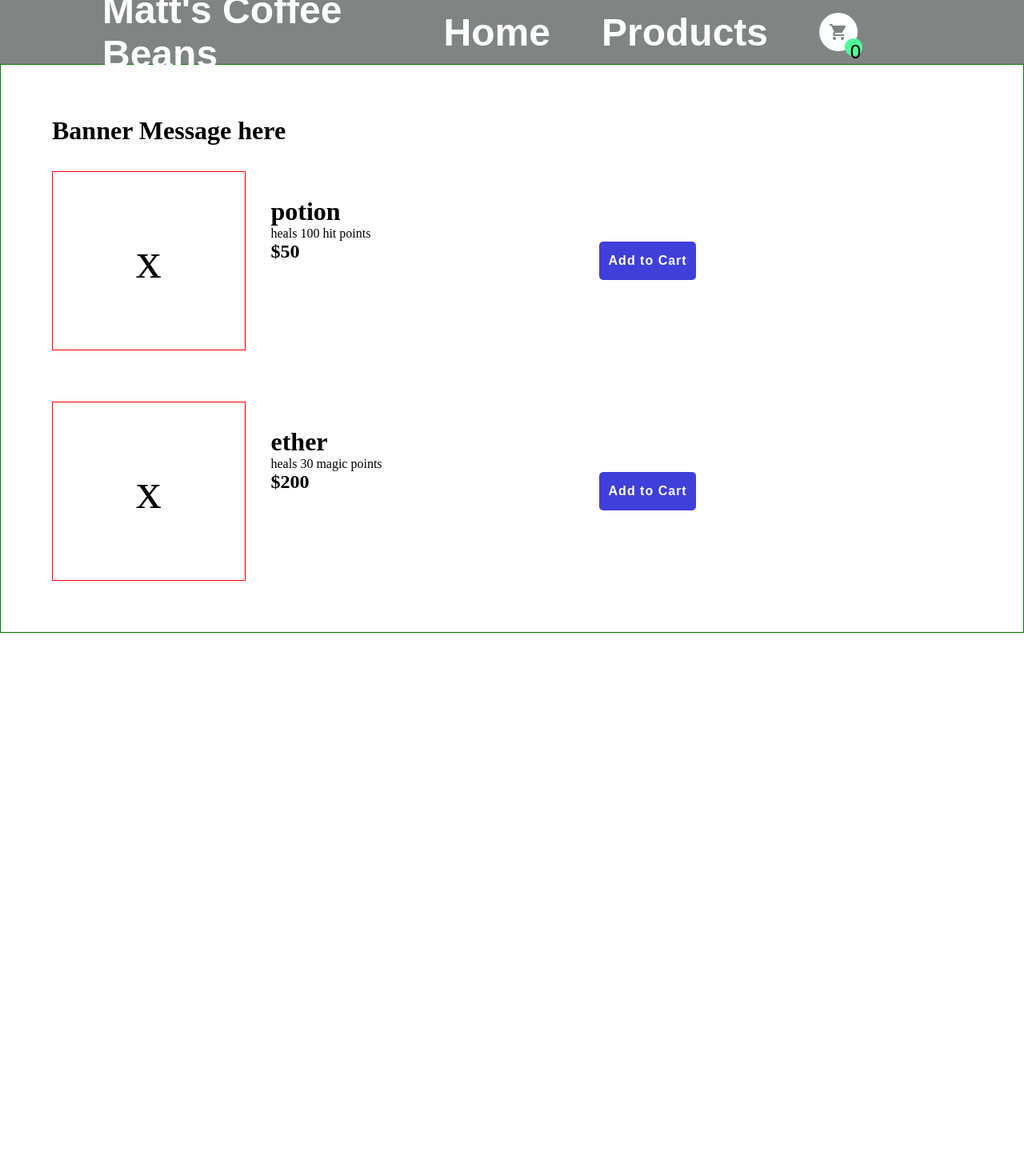
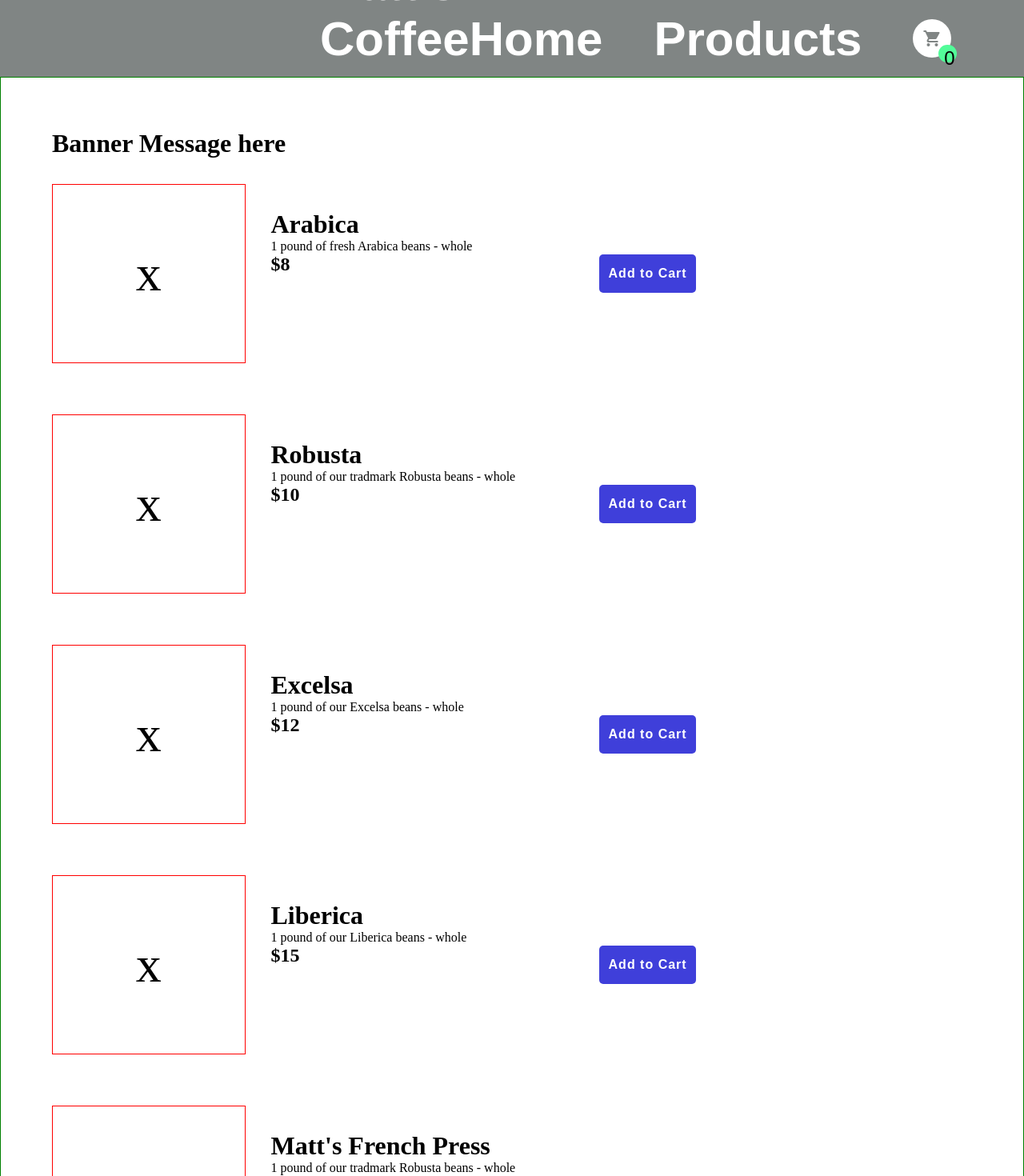
Before and after one commit to MatthewKissinger/shopping-cart, a React (Create React App) app: page /products in a window 1280 px wide. Shown: the top 1470 px of the page at 80% size. Before the commit the page ends 800 px from the top, so only its background shows below. Built offline with nearby package versions, Linux system fonts and the light colour scheme; a web font is replaced by a local one.

Commit message:
updated the data.js file to reflect coffee online shop items

```diff
--- a/src/App.js
+++ b/src/App.js
@@ -6,8 +6,6 @@ import Home from './components/Home';
 import Products from './components/Products';
 import ShoppingCart from "./components/ShoppingCart";
 
-
-// style the home landing page -- include a button to get to the product page
 // redesign the shopCard items to be on a 3 wide grid, and the flow of the card is in a column structure
 
 export default function App() {
--- a/src/data.js
+++ b/src/data.js
@@ -1,18 +1,46 @@
 const shopItemsData = [
     {
         id: "1",
-        name: "potion",
-        price: 50,
-        text: "heals 100 hit points",
+        name: "Arabica",
+        price: 8,
+        text: "1 pound of fresh Arabica beans - whole",
         quantity: 0
     },
     {
         id: "2",
-        name: "ether",
-        price: 200,
-        text: "heals 30 magic points",
+        name: "Robusta",
+        price: 10,
+        text: "1 pound of our tradmark Robusta beans - whole",
         quantity: 0
-    }
+    },
+    {
+        id: "3",
+        name: "Excelsa",
+        price: 12,
+        text: "1 pound of our Excelsa beans - whole",
+        quantity: 0
+    },
+    {
+        id: "4",
+        name: "Liberica",
+        price: 15,
+        text: "1 pound of our Liberica beans - whole",
+        quantity: 0
+    },
+    {
+        id: "5",
+        name: "Matt's French Press",
+        price: 25,
+        text: "1 pound of our tradmark Robusta beans - whole",
+        quantity: 0
+    },
+    {
+        id: "6",
+        name: "Matt's Aero Press",
+        price: 15,
+        text: "1 pound of our tradmark Robusta beans - whole",
+        quantity: 0
+    },
 ]
 
 export { shopItemsData };
--- a/src/styles/header.css
+++ b/src/styles/header.css
@@ -1,10 +1,10 @@
 header {
     font-family: 'Dongle', sans-serif;
-    font-size: 2rem;
+    font-size: 2.5rem;
     background-color: #808584;
     color: #fff;
-    height: 10vh;
-    padding: 2rem 8rem;
+    height: 12vh;
+    padding: 2rem 25rem;
     display: flex;
     align-items: center;
     justify-content: space-between;
@@ -19,7 +19,6 @@ header {
     display: flex;
     align-items: center;
     gap: 4rem;
-    padding-right: 5rem;
     list-style: none;
 }
 
--- a/src/styles/home.css
+++ b/src/styles/home.css
@@ -1,7 +1,8 @@
 .home-layout {
     font-family: 'Dongle', sans-serif;
     display: flex;
-    padding: 5rem 10rem;
+    margin-top: 5rem;
+    padding: 5rem 25rem;
     justify-content: space-between;
     height: 80vh;
 }
@@ -10,14 +11,13 @@
     display: flex;
     flex-direction: column;
     justify-content: space-between;
-    padding: 1rem;
-    height: 390px;
-    width: 42%;
+    height: 60%;
+    max-width: 30%;
 }
 
 .home-left-container > h1 {
     font-size: 4.5rem;
-    line-height: 3.5rem;
+    line-height: 4rem;
 }
 
 .shop-btn {
@@ -35,8 +35,8 @@
 }
 
 .home-right-container {
-    width: 45%;
-    height: 390px;
+    max-width: 50%;
+    height: 60%;
     border-radius: 12px;
     overflow: hidden;
 }
```
